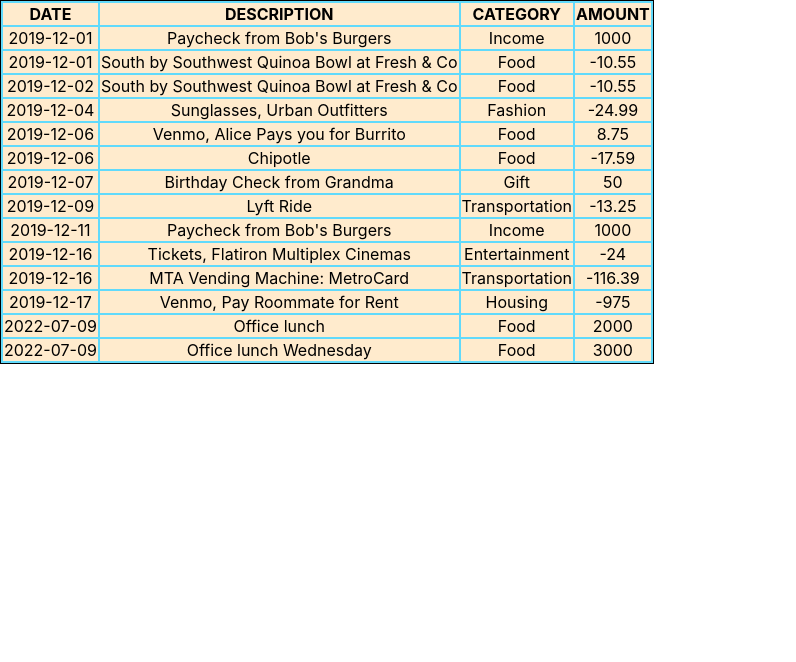
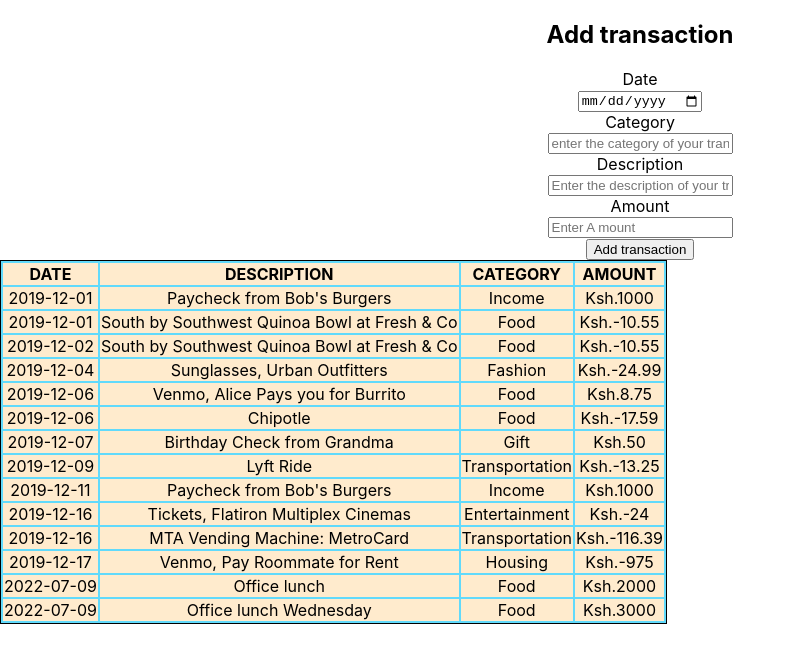
Before and after one commit to Mosesochacha/Code-Challenge-phase-2-week1, a React (Create React App) app: page / in a window 1280 px wide. Shown: the top 662 px of the page, without its empty margins (0-796 px from the left). Built offline with nearby package versions, Linux system fonts and the light colour scheme; data requests are answered from the project's data file.

Commit message:
Added submit event

```diff
--- /dev/null
+++ b/src/AddingForm.js
@@ -0,0 +1,60 @@
+import React,{useState} from "react";
+
+
+export default function AddingForm(){
+     const [date , setDate] = useState([])
+     const [amount , setAmount] = useState([])
+     const [description , setDesciption] = useState([])
+     const [category , setCategory] = useState([])
+
+    const handleSubmit = (e)=>{
+        e.preventDefault()
+        const transaction =  { date , amount , description,category }
+        console.log(transaction);
+
+    }
+
+    return(
+        <div>
+            <h2>Add transaction</h2>
+            <form onSubmit={handleSubmit }>
+                <label>Date</label><br/>
+                <input
+                  type="date"
+                  required
+                  placeholder="select the date of transaction"
+                  value={date}
+                  onChange = {(e)=> setDate(e.target.value)}
+                /> <br/>
+                <label>Category</label><br/>
+                <input
+                  type="text"
+                  required
+                  placeholder="enter the category of your transaction"
+                  value={category}
+                  onChange = {(e)=> setCategory(e.target.value)}
+                /> <br/>
+                <label>Description</label><br/>
+                <input
+                  type="text"
+                  required
+                  value={description}
+                  onChange = {(e)=> setDesciption(e.target.value)}
+                  placeholder="Enter the description of your transactions"
+                /> <br/>
+                <label>Amount</label><br/>
+                <input
+                  type="number"
+                  required
+                  value={amount}
+                  onChange = {(e)=> setAmount(e.target.value)}
+                  placeholder="Enter A mount"
+                /> <br/>
+                <button>Add transaction</button>
+
+            </form>
+
+
+        </div>
+    )
+}
--- a/src/App.js
+++ b/src/App.js
@@ -1,11 +1,14 @@
 
 import './App.css';
+import AddingForm from './AddingForm';
 import DataFetching from './DataFetching';
 
 function App() {
   return (
     <div className="App">
+      <AddingForm/>
       <DataFetching/>
+
     </div>
   );
 }
--- a/src/DataFetching.js
+++ b/src/DataFetching.js
@@ -31,7 +31,7 @@
                             <td>{dataObj.date}</td>
                             <td>{dataObj.description}</td>
                             <td>{dataObj.category}</td>
-                            <td>{dataObj.amount}</td>
+                            <td>Ksh.{dataObj.amount}</td>
                         </tr>
 
                     )
```
